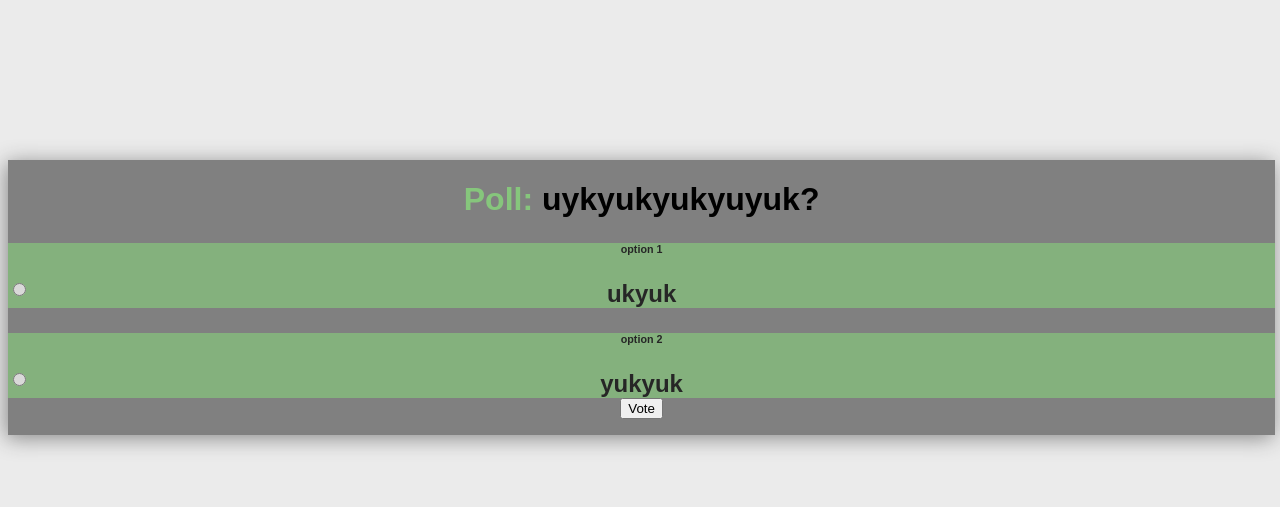
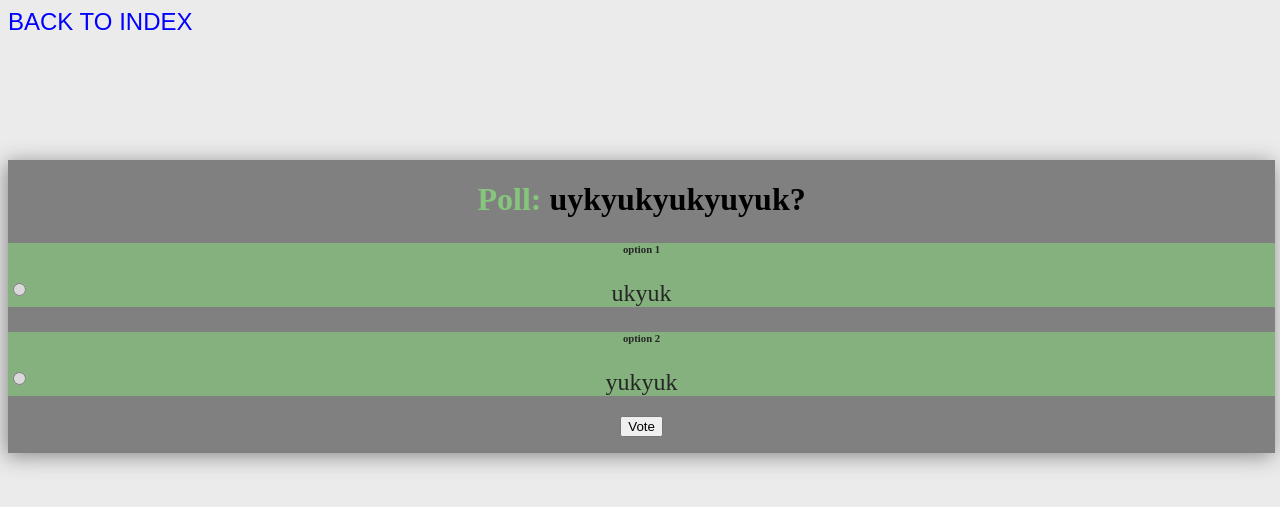
Before and after one commit to ahmedsakr/onepoll, a Django app: page /polls/11/ in a window 1280 px wide. Shown: the top 507 px of the page. Run offline with Django 3.2, Linux system fonts and the light colour scheme; data comes from the database, SQL or seed files in the repository; both versions use the stored data as it was after the commit; some libraries are stand-ins or nearby versions; some web fonts are replaced.

Commit message:
Code enhancement and improvements

```diff
--- a/polls/static/polls/detail.css
+++ b/polls/static/polls/detail.css
@@ -1,5 +1,17 @@
+@font-face {
+    font-family: keepcalm;
+    src: url('../fonts/keepcalm.otf');
+}
+
 body {
     background-color: #EBEBEB;
+}
+
+a {
+    font-family: sans-serif;
+    font-size: 1.5em;
+    text-decoration: none;
+    color: blue;
 }
 
 #voting-template {
@@ -9,7 +21,10 @@ body {
     width: 99%;
     text-align: center;
     box-shadow: -2px 3px 20px #888888;
-    font-family: sans-serif;
+}
+
+#voting-template h1 {
+    font-family: keepcalm;
 }
 
 #voting-template h1:before {
@@ -29,5 +44,9 @@ body {
 
 .choice-rectangle label {
     font-size: 1.5em;
-    font-weight: bold;
+    font-family: keepcalm;
 }
+
+#form-submit {
+    margin-top: 20px;
+}
--- a/polls/templates/polls/detail.html
+++ b/polls/templates/polls/detail.html
@@ -6,11 +6,12 @@
     <script src="https://ajax.googleapis.com/ajax/libs/jquery/3.1.0/jquery.min.js"></script>
     <script type="text/javascript" src="{% static 'js/detail.js' %}"></script>
     <script>
-    jQueryEffects({{ question.choice_set.count }});
+    registerListeners({{ question.choice_set.count }});
     </script>
 </head>
 
 <body>
+    <a href="{% url 'polls:index' %}">BACK TO INDEX</a>
     <div id='voting-template'>
         <h1>{{ question.question_text }}</h1>
 
@@ -25,7 +26,7 @@
                 <label for="choice{{ forloop.counter }}">{{ choice.choice_text }}</label><br />
             </div>
         {% endfor %}
-        <input type="submit" value="Vote" />
+        <input type="submit" value="Vote" id="form-submit"/>
         </form>
     </div>
 </body>
--- a/polls/templates/polls/new.html
+++ b/polls/templates/polls/new.html
@@ -6,7 +6,7 @@
 </head>
 
 <body>
-    <a href="{% url 'polls:index' %}">🡐 BACK TO INDEX</a>
+    <a href="{% url 'polls:index' %}">BACK TO INDEX</a>
     <form action="{% url 'polls:submit' %}" method="post">
 
         {% csrf_token %}
--- a/polls/templates/polls/submit.html
+++ b/polls/templates/polls/submit.html
@@ -15,7 +15,7 @@
             {% if question_id %}
             "{% url 'polls:detail' question_id %}"
             {% else %}
-            "{% url 'polls:index' %}"
+            "{% url 'polls:new' %}"
             {% endif %}
 
         )}, 2000);
```
Also changed, not shown: polls/static/js/detail.js (+27 -27 lines), db.sqlite3, polls/static/fonts/keepcalm.ttf (added).
